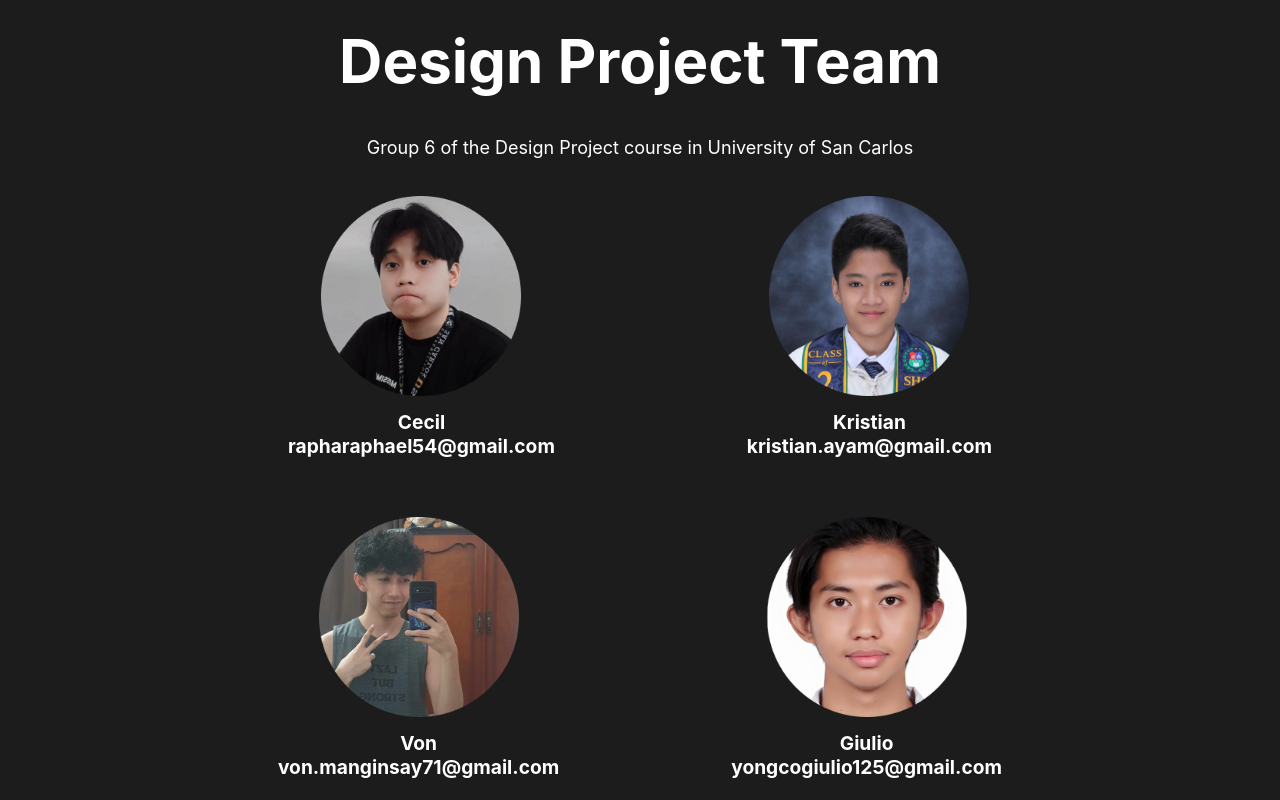
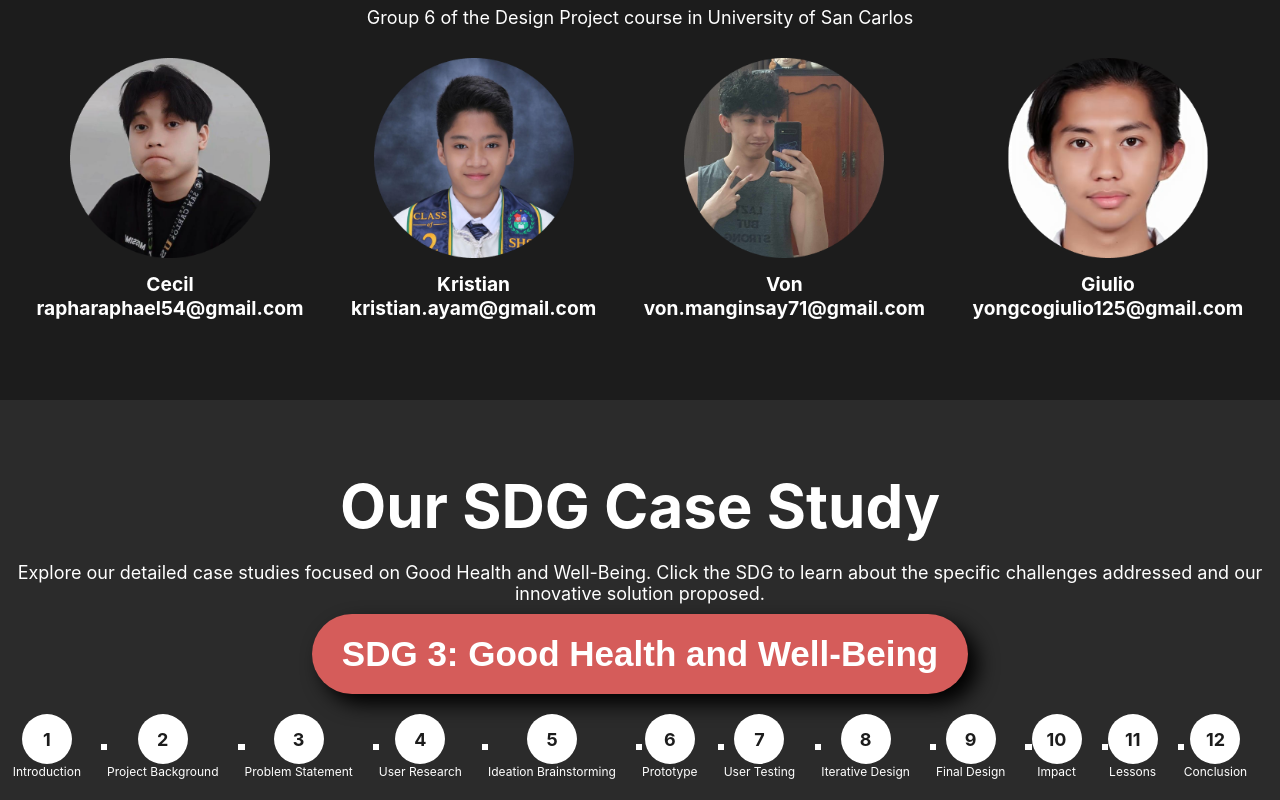
Before and after one commit to Seishiru/2205, a React (Create React App) app: page / in a window 1280 px wide. Shown: the part 1220-2020 px from the top of the page. Built offline with nearby package versions, Linux system fonts and the light colour scheme.

Commit message:
Added Circle and Lines (Get the previous code if you want to start over)
Note: It is still incomplete

```diff
--- a/src/App.css
+++ b/src/App.css
@@ -1,8 +1,26 @@
+/* Global reset for margin and padding */
+* {
+  margin: 0;
+  padding: 0;
+  box-sizing: border-box;
+}
+
+html, body {
+  margin: 0;
+  padding: 0;
+  width: 100%;
+  height: 100%;
+  background-color: #1C1C1C; /* A dark gray color */
+  color: white; /* Ensure default text color is white */
+}
+
 .App {
   text-align: center;
   background-color: #1C1C1C; /* A dark gray color */
   overflow-x: hidden;
   color: white; /* Ensure text in .App is white */
+  margin: 0;
+  padding: 0;
 }
 
 #root {
@@ -11,6 +29,8 @@
   min-height: 100vh;
   background-color: #1C1C1C; /* A dark gray color */
   color: white; /* Ensure text in #root is white */
+  margin: 0;
+  padding: 0;
 }
 
 header {
@@ -81,12 +101,16 @@ footer a:active {
   justify-content: center;
   flex-grow: 1;
   color: white; /* Ensure text in .content is white */
+  margin: 0;
+  padding: 0;
 }
 
 .row {
   display: flex;
   flex-direction: row;
   color: white; /* Ensure text in .row is white */
+  margin: 0;
+  padding: 0;
 }
 
 .App-link {
--- a/src/components/Home.js
+++ b/src/components/Home.js
@@ -5,23 +5,23 @@ import von from '../images/von.png';
 import yongco from '../images/yongco.png';
 import ayam from '../images/ayam.png';
 import { Element, Link } from 'react-scroll';
+import Map from './Map';
 
 const Home = () => {
   return (
-
     <div className="center">
       <div className="module">
         <div className='moduleContent column'>
-            <img src={require('../images/HomescreenQuote.png')} alt='Home Screen Quote'/>
+          <img src={require('../images/HomescreenQuote.png')} alt='Home Screen Quote' />
           <Link
             className="learnMore"
             to={1}
             spy={true}
             smooth={true}
           >
-                <img src={require('../images/LearnMoreButton.png')} alt='Learn More'/>
+            <img src={require('../images/LearnMoreButton.png')} alt='Learn More' />
           </Link>
-            <img src={require('../images/BlueDog.png')} alt='Blue Dog'/>
+          <img src={require('../images/BlueDog.png')} alt='Blue Dog' />
         </div>
       </div>
       <div className="module altColor">
@@ -41,27 +41,27 @@ const Home = () => {
             </p>
             <div className="team">
               <div className="team-member">
-                <img src={cecil} alt="Cecil"/>
+                <img src={cecil} alt="Cecil" />
                 <a href='https://github.com/Seishiru' target='blank'>
-                  <p>Cecil<br/> rapharaphael54@gmail.com</p>
+                  <p>Cecil<br /> rapharaphael54@gmail.com</p>
                 </a>
               </div>
               <div className="team-member">
-                <img src={ayam} alt="Kristian"/>
+                <img src={ayam} alt="Kristian" />
                 <a href='https://github.com/krisyam' target='blank'>
-                  <p>Kristian<br/> kristian.ayam@gmail.com</p>
+                  <p>Kristian<br /> kristian.ayam@gmail.com</p>
                 </a>
               </div>
               <div className="team-member">
-                <img src={von} alt="Von"/>
+                <img src={von} alt="Von" />
                 <a href='' target='blank'>
-                  <p>Von <br/> von.manginsay71@gmail.com</p>
+                  <p>Von <br /> von.manginsay71@gmail.com</p>
                 </a>
               </div>
               <div className="team-member">
-                <img src={yongco} alt="Yongco"/>
+                <img src={yongco} alt="Yongco" />
                 <a href='https://github.com/GM-Yongco' target='blank'>
-                  <p>Giulio<br/> yongcogiulio125@gmail.com</p>
+                  <p>Giulio<br /> yongcogiulio125@gmail.com</p>
                 </a>
               </div>
             </div>
@@ -80,6 +80,8 @@ const Home = () => {
                 <h2>SDG 3: Good Health and Well-Being</h2>
               </button>
             </a>
+            {/* Include the Map component here */}
+            <Map />
           </div>
         </div>
       </Element>
--- /dev/null
+++ b/src/components/Map.js
@@ -0,0 +1,36 @@
+import React from 'react';
+import '../css/Home.css';
+
+const Map = () => {
+  // Array of strings containing the words for each circle
+  const circleLabels = [
+    "Introduction",
+    "Project Background",
+    "Problem Statement",
+    "User Research",
+    "Ideation Brainstorming",
+    "Prototype",
+    "User Testing",
+    "Iterative Design",
+    "Final Design",
+    "Impact",
+    "Lessons",
+    "Conclusion"
+  ];
+
+  return (
+    <div className="map-container">
+      {circleLabels.map((label, index) => (
+        <React.Fragment key={index}>
+          <div className="circle-container">
+            <div className="circle">{index + 1}</div>
+            <div className="circle-label">{label}</div> {/* Add label under each circle */}
+          </div>
+          {index < 11 && <div className="line"></div>}
+        </React.Fragment>
+      ))}
+    </div>
+  );
+};
+
+export default Map;
--- a/src/css/Home.css
+++ b/src/css/Home.css
@@ -1,11 +1,21 @@
+/* Global reset for margin and padding */
+* {
+    margin: 0;
+    padding: 0;
+    box-sizing: border-box;
+  }
+
   body {
     background-color: #1C1C1C; /* Dark gray background for the body */
     color: white; /* Default text color to white */
+    margin: 0;
+    padding: 0;
   }
 
   h1 {
     color: white; /* Change to white */
     font-size: 60px;
+    margin: 20px 0; /* Add consistent margin */
     @media screen and (max-width: 600px) {
       font-size: 35px;
     }
@@ -14,6 +24,7 @@ h1 {
   h2 {
     color: white; /* Ensure h2 text is white */
     font-size: 35px;
+    margin: 15px 0; /* Add consistent margin */
     @media screen and (max-width: 600px) {
       font-size: 20px;
     }
@@ -22,6 +33,7 @@ h2 {
   p {
     color: white; /* Change to white */
     font-size: 18px;
+    margin: 10px 0; /* Add consistent margin */
     @media screen and (max-width: 600px) {
       font-size: 12px;
     }
@@ -43,10 +55,11 @@ a {
     padding-top: 50px;
     padding-bottom: 50px;
     background-color: #1C1C1C; /* Match the background color */
+    margin: 0;
   }
 
   .moduleContent {
-    width: 70vw;
+    width: 98vw;  /*The culprit*/
   }
 
   .altColor {
@@ -109,3 +122,42 @@ a {
     font-weight: bold;
     color: white; /* Ensure team member text is white */
   }
+
+  .map-container {
+    display: flex;
+    align-items: center;
+    justify-content: center;
+    margin: 20px 0;
+  }
+
+  .circle-container {
+    display: flex;
+    flex-direction: column;
+    align-items: center;
+    margin-right: 20px; /* Adjust the space between circles */
+  }
+
+  .circle {
+    width: 50px;
+    height: 50px;
+    background-color: white;
+    border-radius: 50%;
+    display: flex;
+    align-items: center;
+    justify-content: center;
+    color: #1C1C1C; /* Dark color for the numbers inside the circles */
+    font-size: 18px;
+    font-weight: bold;
+  }
+
+  .circle-label {
+    text-align: center;
+    font-size: 12px;
+    color: white;
+  }
+
+  .line {
+    flex-grow: 1; /* Let the line grow to fill the remaining space */
+    height: 6px;
+    background-color: white;
+  }
```
Lines whose indentation alone changed are shown as unchanged.
